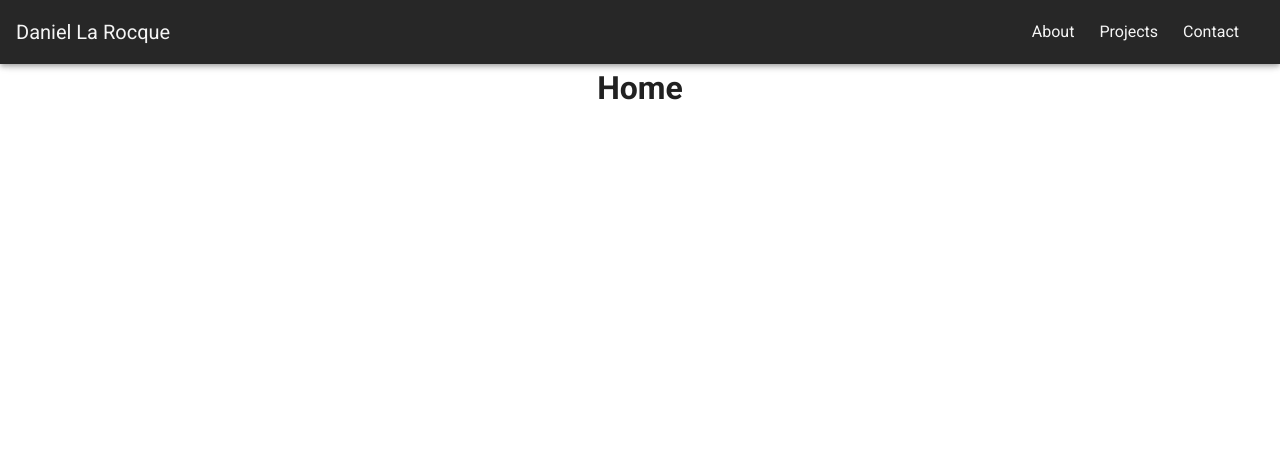
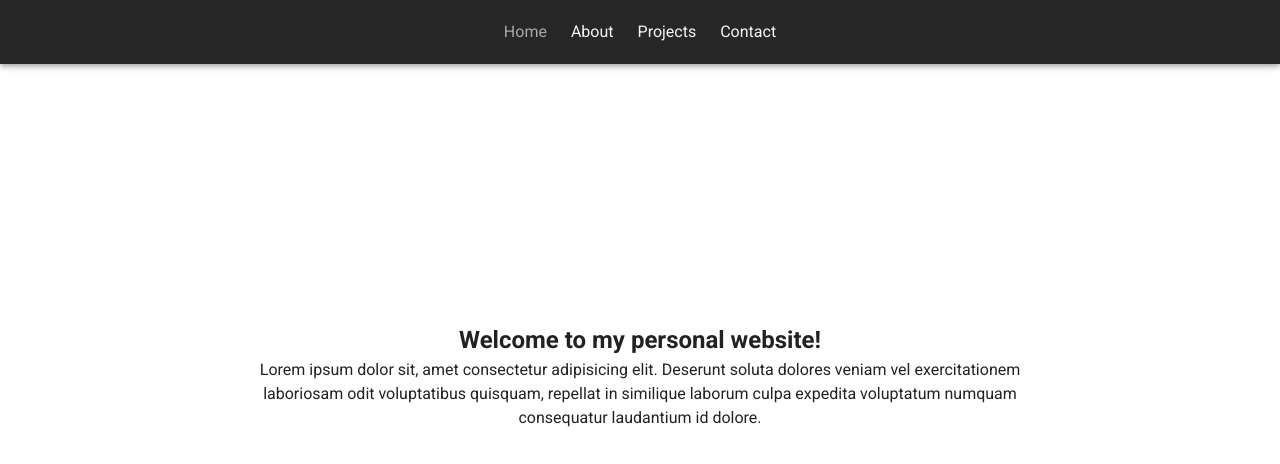
Before and after one commit to dlarocque/personal-site, a Vue app: page /#/ in a window 1280 px wide. Shown: the top 464 px of the page. Built offline with nearby package versions, Linux system fonts and the light colour scheme.

Commit message:
Centered router-links, added all pages to base

```diff
--- a/src/App.vue
+++ b/src/App.vue
@@ -1,18 +1,28 @@
 <template>
   <v-app>
-    <v-main>
+    <v-main class="vmain">
       <NavigationBar />
-      <router-view />
+      <Home />
+      <About />
+      <Projects />
+      <Contact />
+      <transition name="smooth">
+        <router-view />
+      </transition>
     </v-main>
   </v-app>
 </template>
 
 <script>
 import NavigationBar from "./components/navigation/NavigationBar.vue";
+import Home from "./views/Home.vue";
+import About from "./views/About.vue";
+import Projects from "./views/Projects.vue";
+import Contact from "./views/Contact.vue";
 
 export default {
   name: "App",
-  components: { NavigationBar },
+  components: { NavigationBar, Home, About, Projects, Contact },
   data: () => ({
     //
   }),
--- a/src/components/navigation/NavigationBar.vue
+++ b/src/components/navigation/NavigationBar.vue
@@ -1,11 +1,7 @@
 <template>
   <v-app-bar dark fixed app>
-    <router-link to="/" class="routerlink">
-      <!-- v-app-bar-title text is truncated in 2.4.0, using span instead -->
-      <span class="appbartitle">Daniel La Rocque</span>
-    </router-link>
-    <v-spacer></v-spacer>
     <nav>
+      <router-link to="/" class="routerlink">Home</router-link>
       <router-link to="/about" class="routerlink">About</router-link>
       <router-link to="/projects" class="routerlink">Projects</router-link>
       <router-link to="/contact" class="routerlink">Contact</router-link>
@@ -21,22 +17,23 @@ export default {
 </script>
 
 <style scoped>
-.appbartitle {
-  font-size: 20px;
+nav {
+  margin-left: auto;
+  margin-right: auto;
 }
 
 .routerlink:hover {
   color: lightslategray;
 }
 
-nav .routerlink.active,
 nav .routerlink.active {
-  color: lightslategray;
+  color: darkgray;
 }
 
 .routerlink {
   color: whitesmoke;
   text-decoration: none;
-  padding-right: 25px;
+  margin-left: 12px;
+  margin-right: 12px;
 }
 </style>
--- a/src/router/index.js
+++ b/src/router/index.js
@@ -32,7 +32,6 @@ const routes = [
 
 const router = new VueRouter({
   routes,
-  linkActiveClass: "active",
   linkExactActiveClass: "active",
 });
 
--- a/src/views/About.vue
+++ b/src/views/About.vue
@@ -1,7 +1,16 @@
 <template>
-  <div class="about">
-    <h1>About</h1>
-  </div>
+  <body>
+    <div class="about">
+      <h1>About</h1>
+      <p>
+        Lorem ipsum dolor sit, amet consectetur adipisicing elit. Deserunt
+        soluta dolores veniam vel exercitationem laboriosam odit voluptatibus
+        quisquam, repellat in similique laborum culpa expedita voluptatum
+        numquam consequatur laudantium id dolore.
+      </p>
+      <br />
+    </div>
+  </body>
 </template>
 
 <script>
@@ -12,6 +21,11 @@ export default {
 </script>
 
 <style>
+body {
+  height: 100%;
+  width: 100%;
+}
+
 .about {
   text-align: center;
 }
--- a/src/views/Contact.vue
+++ b/src/views/Contact.vue
@@ -1,7 +1,15 @@
 <template>
-  <div class="contact">
-    <h1>Contact</h1>
-  </div>
+  <body>
+    <div class="contact">
+      <h1>Contact</h1>
+      <p>
+        Lorem ipsum dolor sit, amet consectetur adipisicing elit. Deserunt
+        soluta dolores veniam vel exercitationem laboriosam odit voluptatibus
+        quisquam, repellat in similique laborum culpa expedita voluptatum
+        numquam consequatur laudantium id dolore.
+      </p>
+    </div>
+  </body>
 </template>
 
 <script>
@@ -12,6 +20,11 @@ export default {
 </script>
 
 <style>
+body {
+  height: 100%;
+  width: 100%;
+}
+
 .contact {
   text-align: center;
 }
--- a/src/views/Home.vue
+++ b/src/views/Home.vue
@@ -1,7 +1,15 @@
 <template>
-  <div class="home">
-    <h1>Home</h1>
-  </div>
+  <body>
+    <section class="home">
+      <h1>Welcome to my personal website!</h1>
+      <p>
+        Lorem ipsum dolor sit, amet consectetur adipisicing elit. Deserunt
+        soluta dolores veniam vel exercitationem laboriosam odit voluptatibus
+        quisquam, repellat in similique laborum culpa expedita voluptatum
+        numquam consequatur laudantium id dolore.
+      </p>
+    </section>
+  </body>
 </template>
 
 <script>
@@ -12,6 +20,27 @@ export default {
 </script>
 
 <style>
+body {
+  height: 100%;
+  width: 100%;
+}
+
+section {
+  display: flex;
+  flex-direction: column;
+  align-items: center;
+  justify-content: center;
+  text-align: center;
+  width: 100%;
+  height: 80vh;
+}
+
+p {
+  margin-left: auto;
+  margin-right: auto;
+  width: 100vh;
+}
+
 .home {
   text-align: center;
 }
--- a/src/views/Projects.vue
+++ b/src/views/Projects.vue
@@ -1,7 +1,15 @@
 <template>
-  <div class="projects">
-    <h1>Projects</h1>
-  </div>
+  <body>
+    <div class="projects">
+      <h1>Projects</h1>
+      <p>
+        Lorem ipsum dolor sit, amet consectetur adipisicing elit. Deserunt
+        soluta dolores veniam vel exercitationem laboriosam odit voluptatibus
+        quisquam, repellat in similique laborum culpa expedita voluptatum
+        numquam consequatur laudantium id dolore.
+      </p>
+    </div>
+  </body>
 </template>
 
 <script>
@@ -12,6 +20,10 @@ export default {
 </script>
 
 <style>
+body {
+  height: 100%;
+  width: 100%;
+}
 .projects {
   text-align: center;
 }
```
